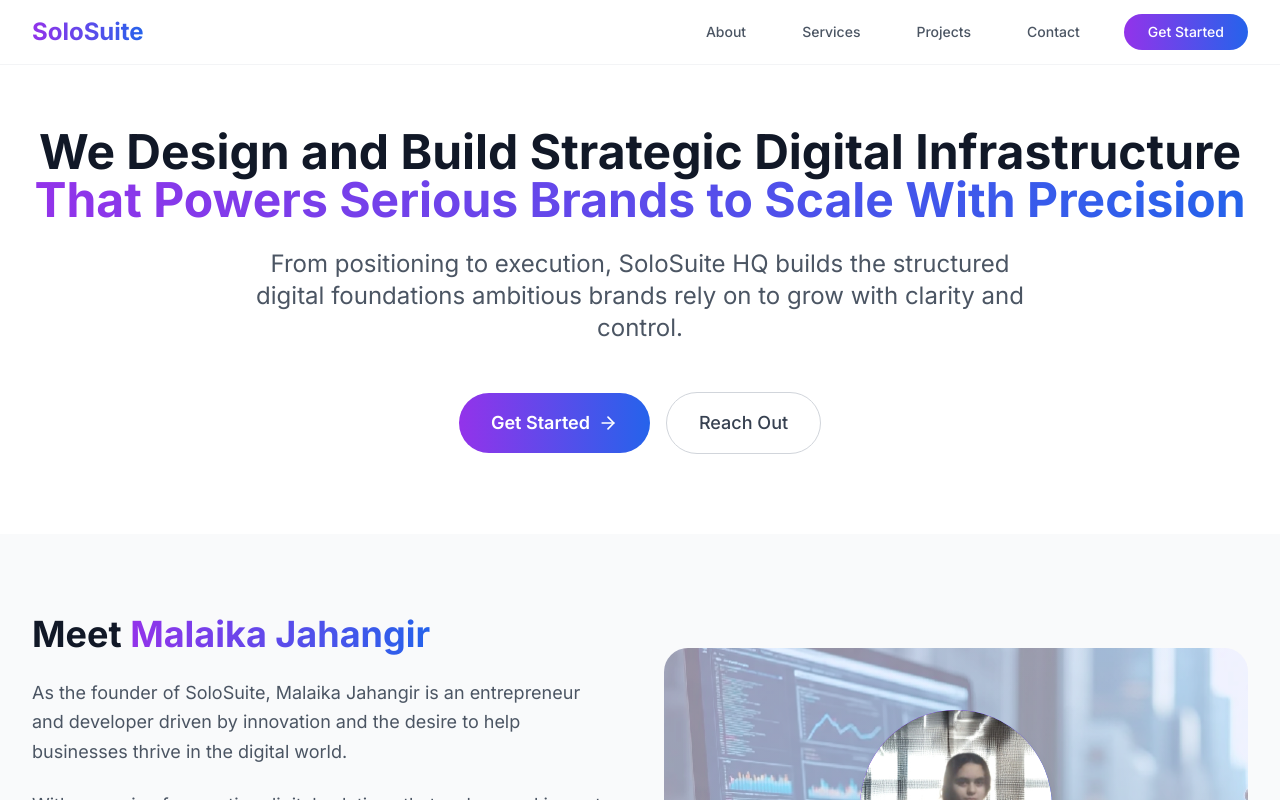
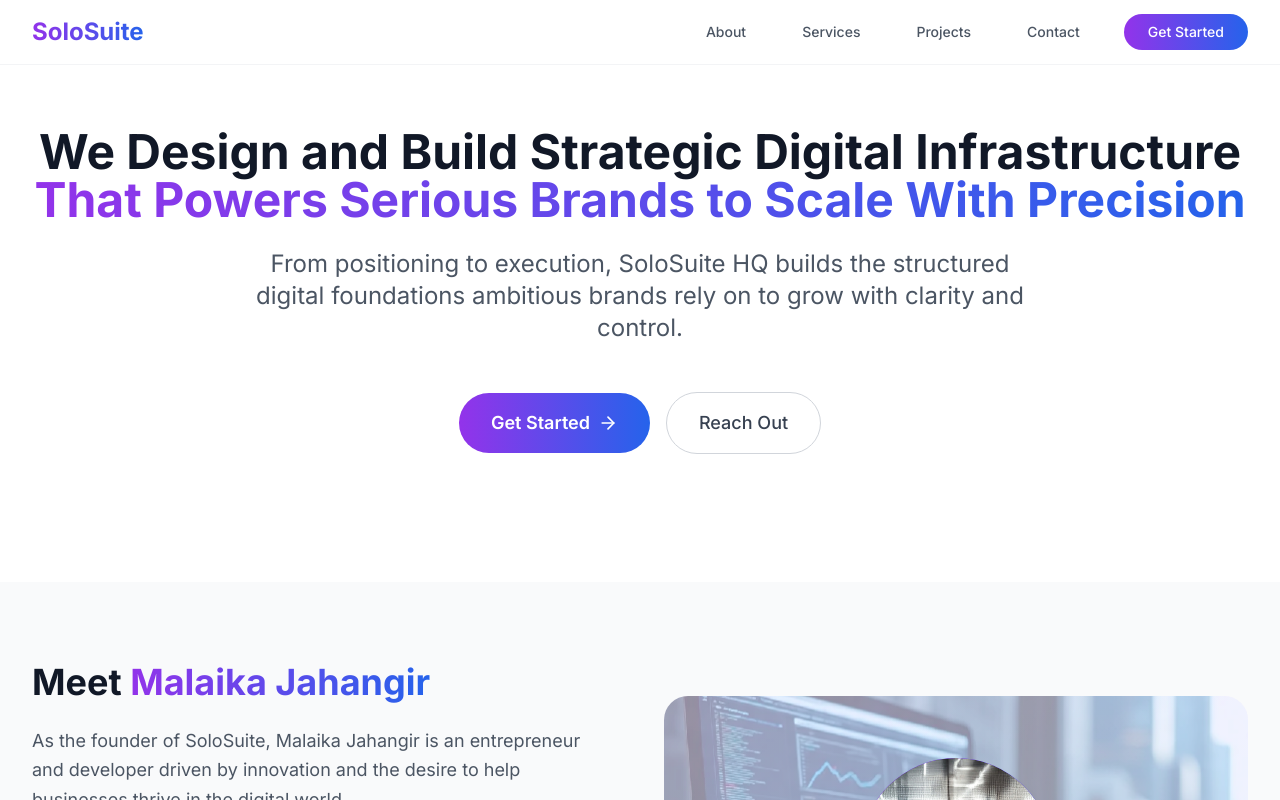
Before and after one commit to MalaikaJahangir/solosuite, a React (Vite) app: page / in a window 1280 px wide. Shown: the top 800 px of the page. Built offline with nearby package versions, Linux system fonts and the light colour scheme.

Commit message:
Increase bottom padding of Hero Section

```diff
--- a/src/HomePage.tsx
+++ b/src/HomePage.tsx
@@ -98,7 +98,7 @@
             </nav>
 
             {/* Hero Section */}
-            <section className="pt-32 pb-20 px-4 sm:px-6 lg:px-8">
+            <section className="pt-32 pb-32 px-4 sm:px-6 lg:px-8">
                 <div className="max-w-7xl mx-auto">
                     <div className="text-center">
                         <h1 className="text-2xl sm:text-4xl lg:text-5xl font-bold text-gray-900 mb-6 leading-tight">
```
